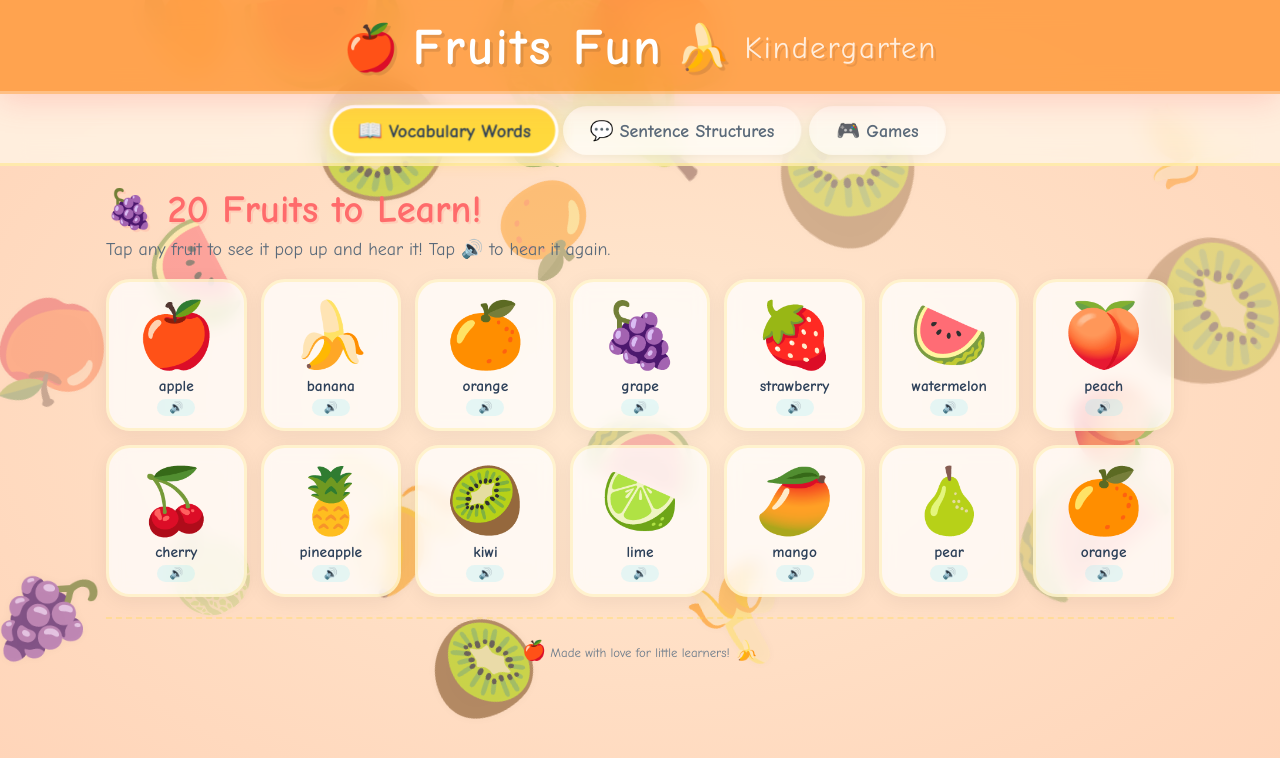
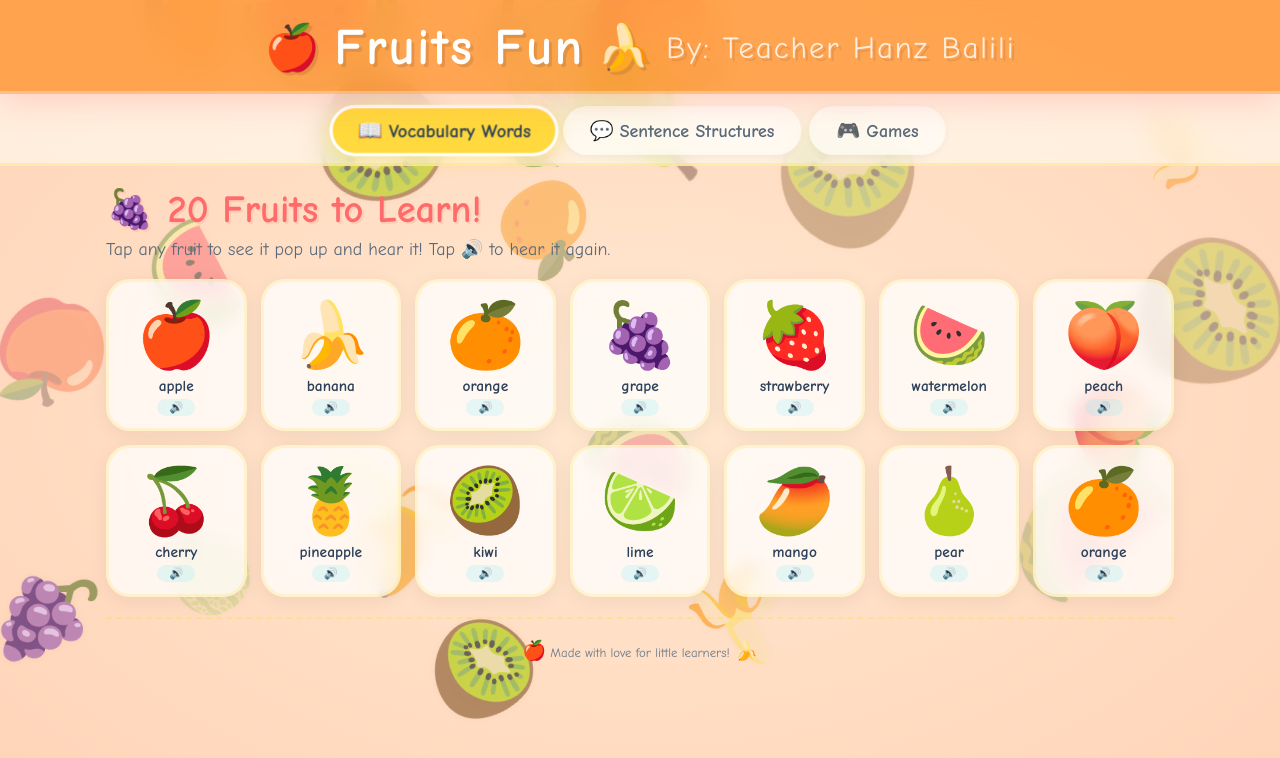
Before and after one commit to hanz-craft/the-fruits, a plain HTML site: page index.html in a window 1280 px wide. Drawn offline with Linux system fonts and the light colour scheme; animation ran at ten frames a second.

Commit message:
Update index.html

```diff
--- a/index.html
+++ b/index.html
@@ -1010,7 +1010,7 @@
     <header class="header">
         <h1>
             <span>🍎</span> Fruits Fun <span>🍌</span>
-            <span style="font-size:0.6em; opacity:0.8; font-weight:400;">Kindergarten</span>
+            <span style="font-size:0.6em; opacity:0.8; font-weight:400;">By: Teacher Hanz Balili</span>
         </h1>
     </header>
 
```
